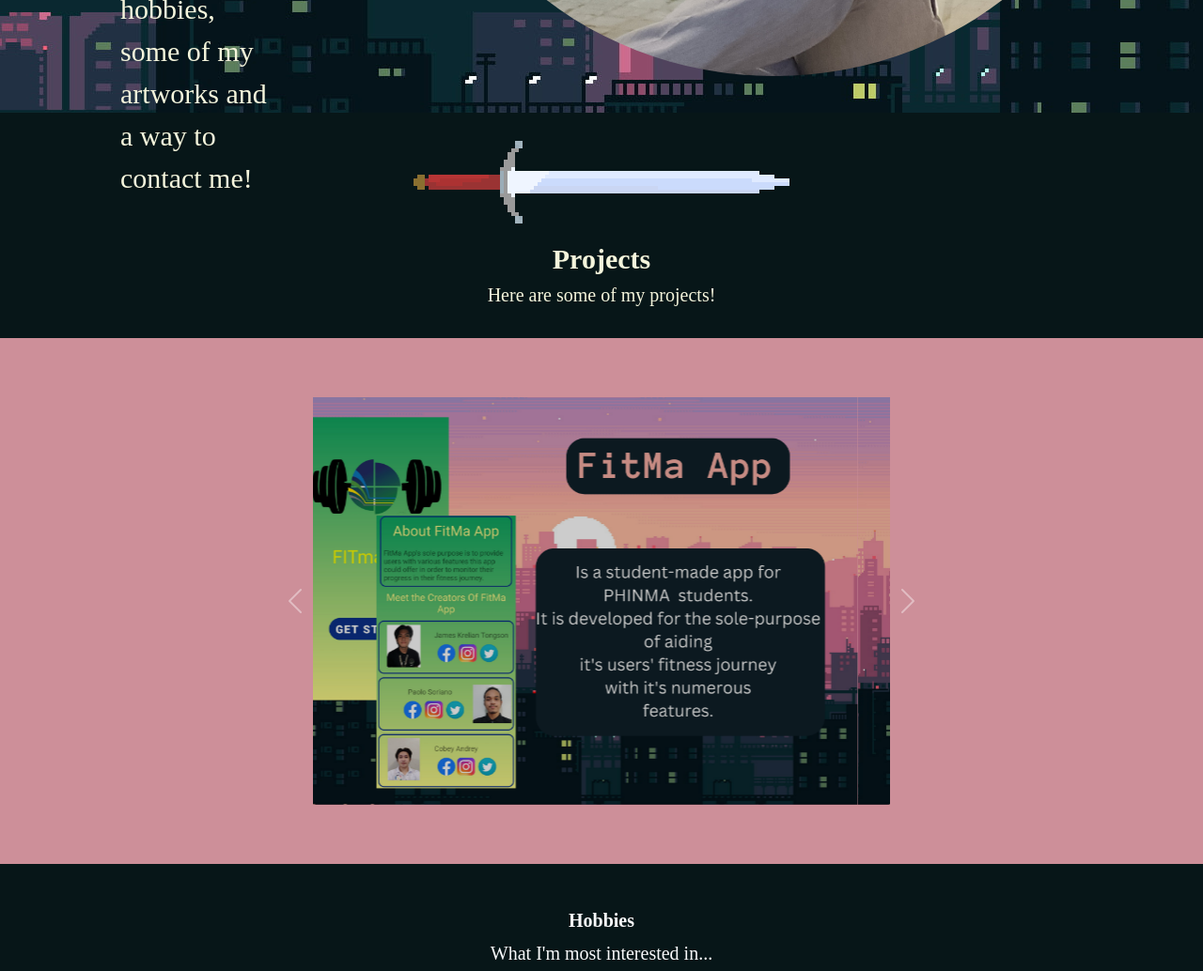
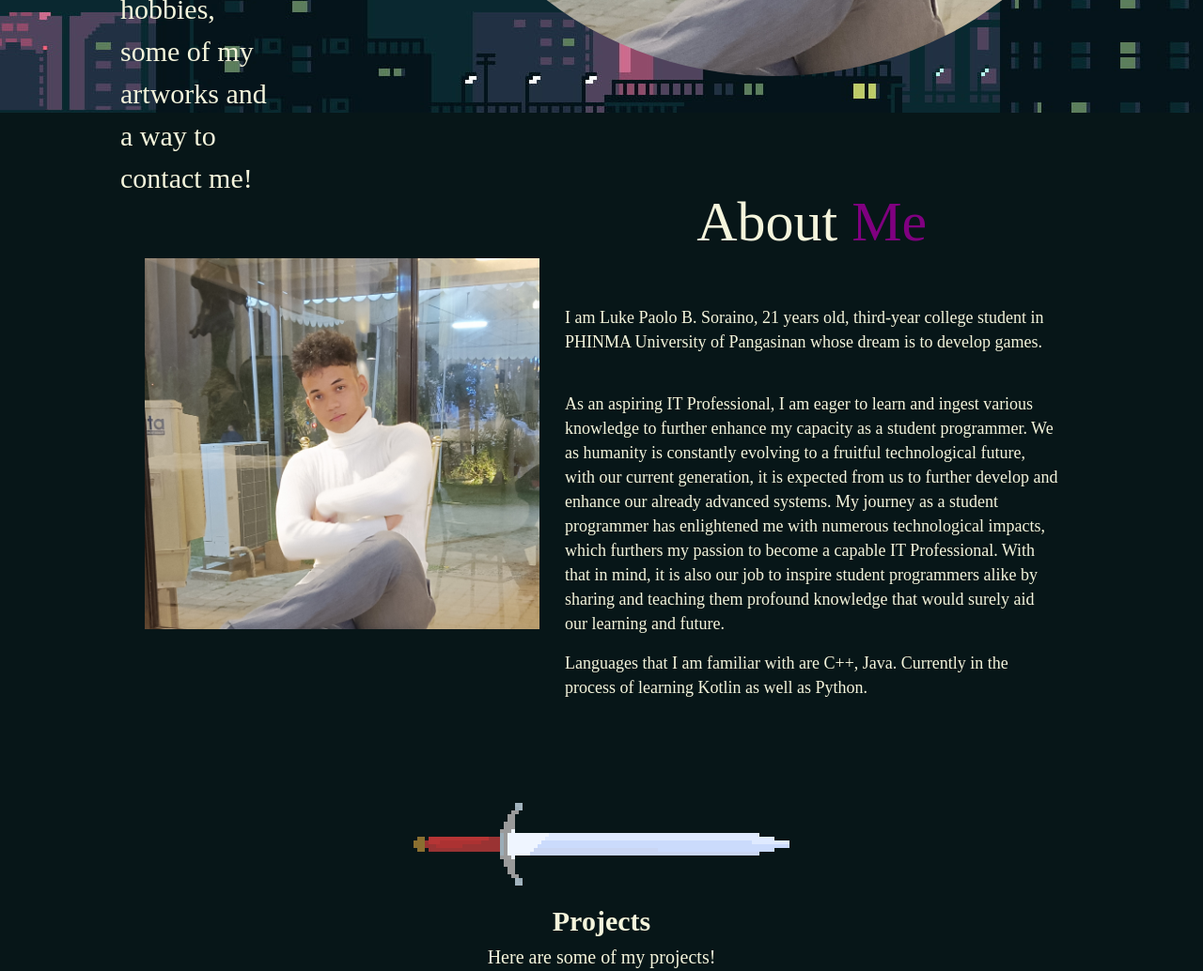
Before and after one commit to AROSSSS/portfolio, a plain HTML site: page index.html in a window 1280 px wide. Shown: the part 680-1714 px from the top of the page at 94% size. Drawn offline with nearby package versions, Linux system fonts and the light colour scheme; a web font is replaced by a local one.

Commit message:
commit -m "Update" git push

```diff
--- a/index.html
+++ b/index.html
@@ -42,6 +42,9 @@
                                 <a class ="nav-link me-lg-3" href="#home">Home</a>
                             </li>
                             <li class="nav-item">
+                              <a class ="nav-link me-lg-3" href="#about">About Me</a>
+                          </li>
+                            <li class="nav-item">
                                 <a class ="nav-link me-lg-3" href="#projects">Projects</a>
                             </li>
                             <li class="nav-item">
@@ -78,6 +81,29 @@
 
             </section>
     </header>
+
+    <section class="about" id="about">
+      <div class="about-left">
+          <img src="images/avatar.jpg" alt="About Img" />
+      </div>
+
+      <div class="about-right">
+          <h2>About<span> Me</h2>
+          <br>
+          <br>
+          <p>I am Luke Paolo B. Soraino, 21 years old, third-year college student in PHINMA University of Pangasinan whose dream is to develop games.
+          </p>
+          <br>
+          <p>As an aspiring IT Professional, I am eager to learn and ingest various knowledge to further enhance my capacity as a student programmer.
+            We as humanity is constantly evolving to a fruitful technological future, with our current generation, it is expected from us to further develop and enhance our already advanced systems.
+            My journey as a student programmer has enlightened me with numerous technological impacts, which furthers my passion to become a capable IT Professional.
+            With that in mind, it is also our job to inspire student programmers alike by sharing and teaching them profound knowledge that would surely aid our learning and future.
+          </p>
+
+          <p2>Languages that I am familiar with are C++, Java. Currently in the process of learning Kotlin as well as Python.</p2>
+
+      </div>
+  </section>
 
     <section class="projectheader" id="projects">
 
--- a/style.css
+++ b/style.css
@@ -80,6 +80,50 @@ body {
 .home-content p {
     font-size: 30px;
     margin: 20px 0 40px;
+}
+
+.about{
+    width: 100%;
+    height: auto;
+    display: flex;
+    justify-content: space-between;
+    align-items: center;
+    padding: 80px 12%;
+    background: rgb(7, 22, 24);
+    font-family: "Lunasima";
+}
+.about-left img{
+    width: 420px;
+    height: auto;
+}
+.about-right{
+    width: 54%;
+}
+.about-right ul li {
+    display: flex;
+    align-items: center;
+}
+.about-right h2 {
+    color: beige;
+    font-size: 60px;
+    margin-bottom: 5px;
+    text-align: center;
+}
+.about-right h2 span{
+    color: purple;
+}
+.about-right p {
+    color: beige;
+    line-height: 26px;
+    font-size: 18px;
+    text-align: left;
+}
+
+.about-right p2 {
+    color: beige;
+    line-height: 26px;
+    font-size: 18px;
+    text-align: left;
 }
 
 .logo {
```
